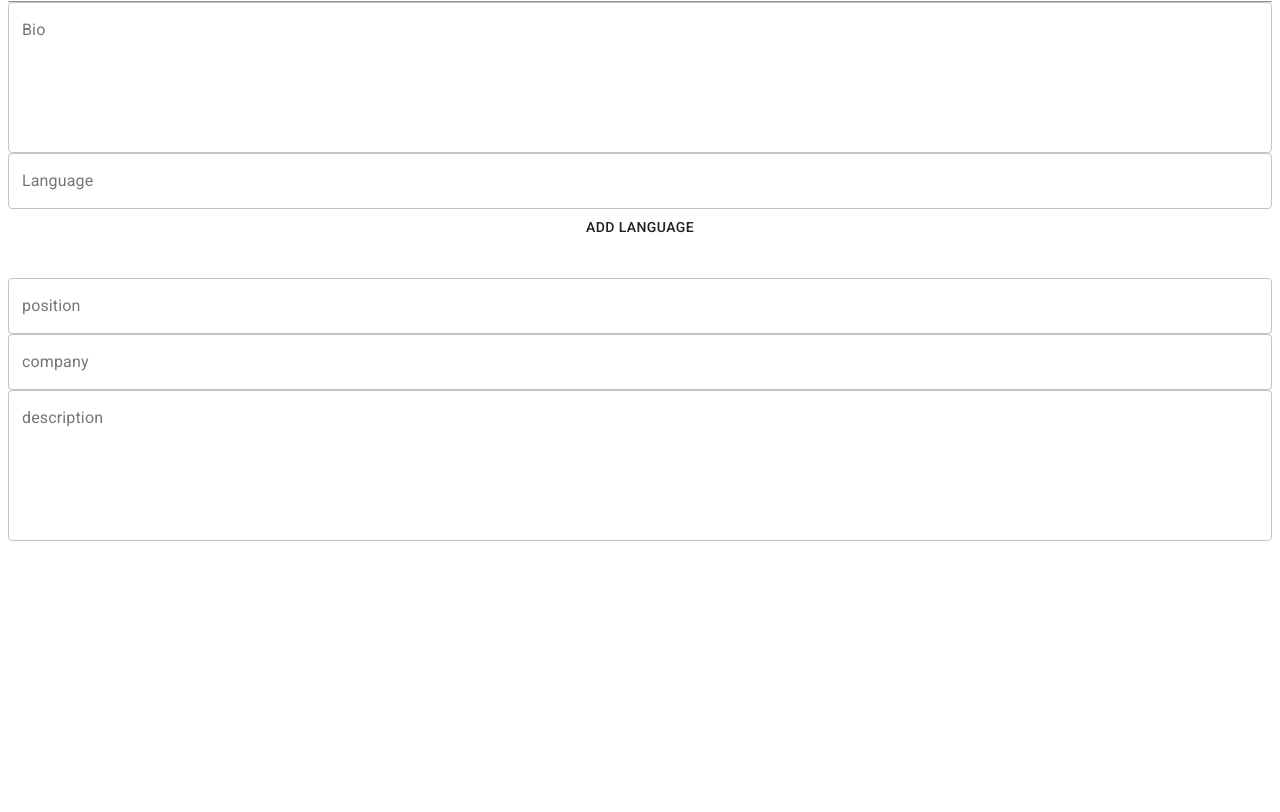
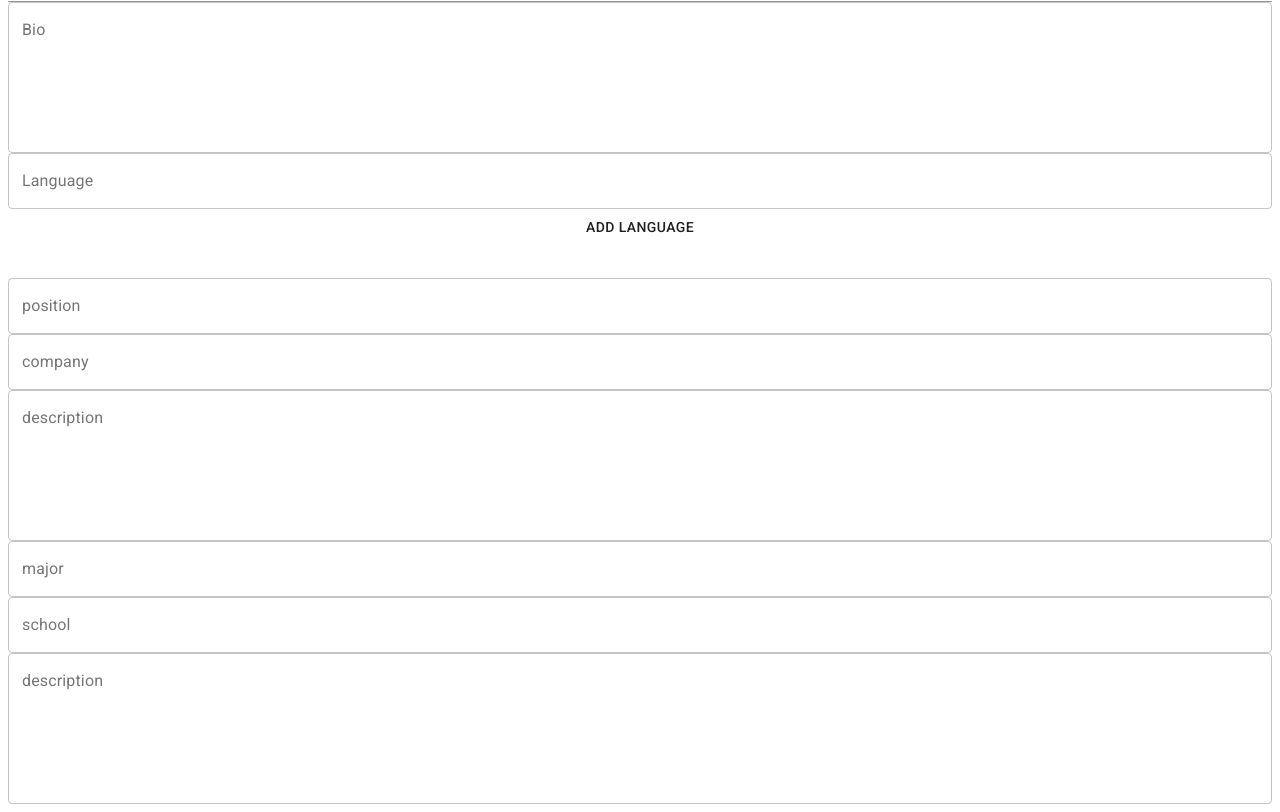
Before and after one commit to habib-chawki/social-app-front, a React (Create React App) app: page /profile-form in a window 1280 px wide. Shown: the part 326-1138 px from the top of the page. Before the commit the page ends 875 px from the top, so only its background shows below. Built offline with nearby package versions, Linux system fonts and the light colour scheme.

Commit message:
Add education form

```diff
--- a/src/components/custom/ProfileForm.jsx
+++ b/src/components/custom/ProfileForm.jsx
@@ -116,6 +116,17 @@ function ProfileForm() {
                   variant="outlined"
                />
             </Box>
+
+            <Box display="flex" flexDirection="column">
+               <TextField label="major" variant="outlined" />
+               <TextField label="school" variant="outlined" />
+               <TextField
+                  label="description"
+                  multiline
+                  rows={6}
+                  variant="outlined"
+               />
+            </Box>
          </Box>
       </form>
    );
```
